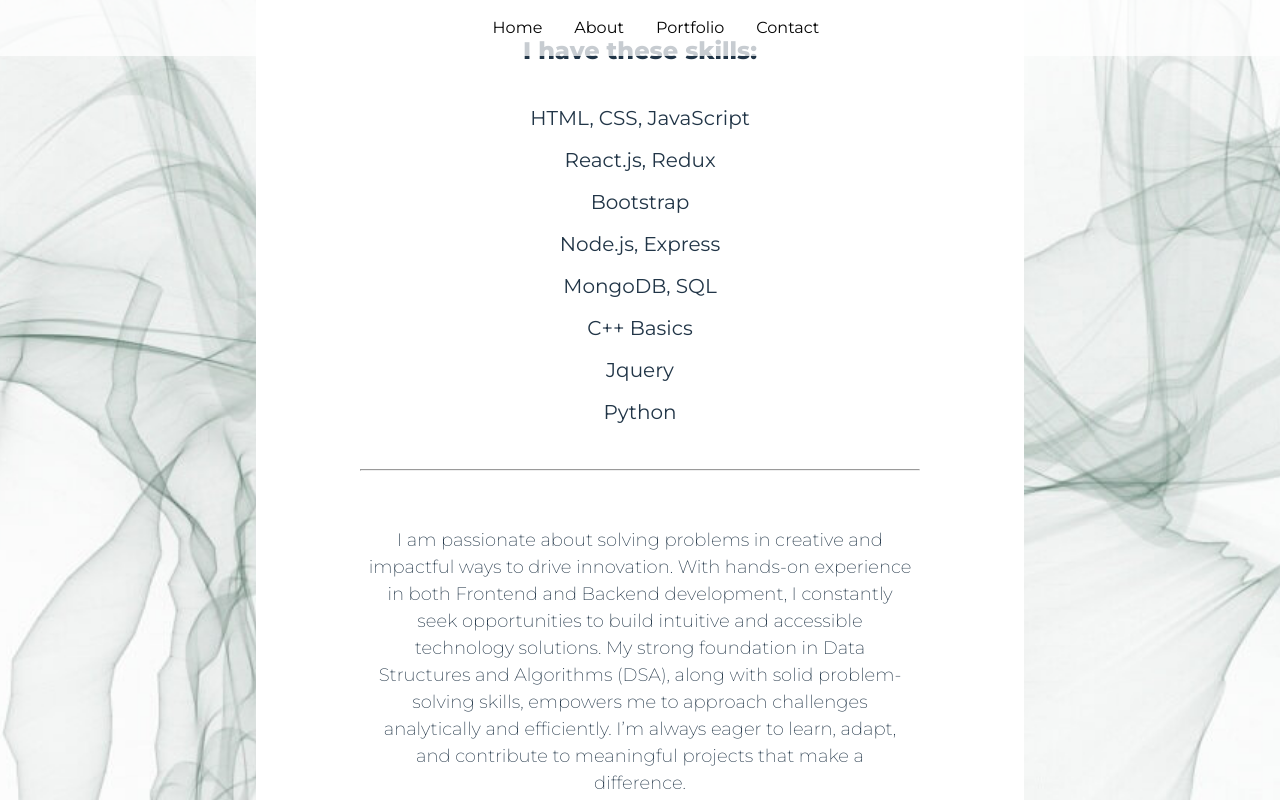
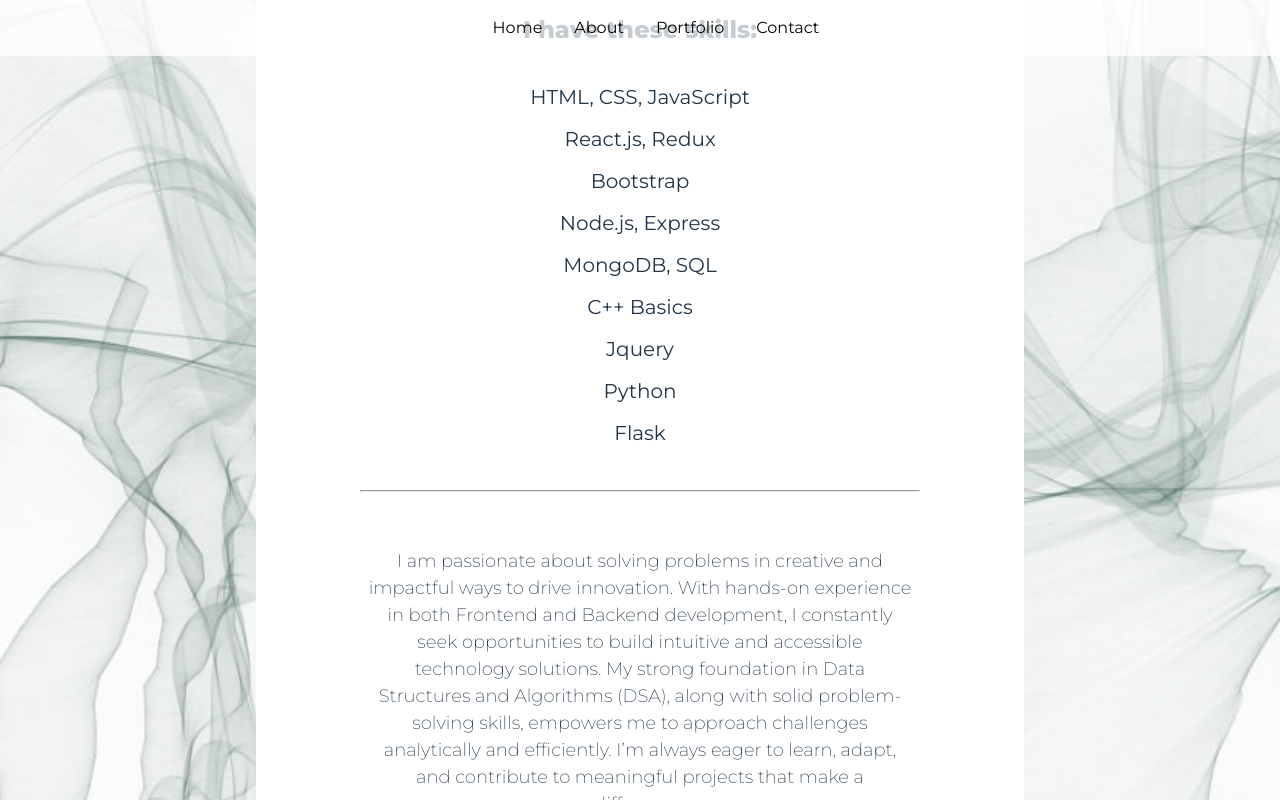
Before and after one commit to deepakkushwaha9821/portfolio, a React (Vite) app: page / in a window 1280 px wide. Built offline with nearby package versions, Linux system fonts and the light colour scheme; the HTML template or start-up script is replaced by a standard one.

Commit message:
Update About.jsx

```diff
--- a/src/Components/About.jsx
+++ b/src/Components/About.jsx
@@ -14,7 +14,7 @@
   "MongoDB, SQL",
   "C++ Basics",
   "Jquery",
-  "Python",
+  "Python","Flask"
 ];
 
 const detailOrQuote =
```
